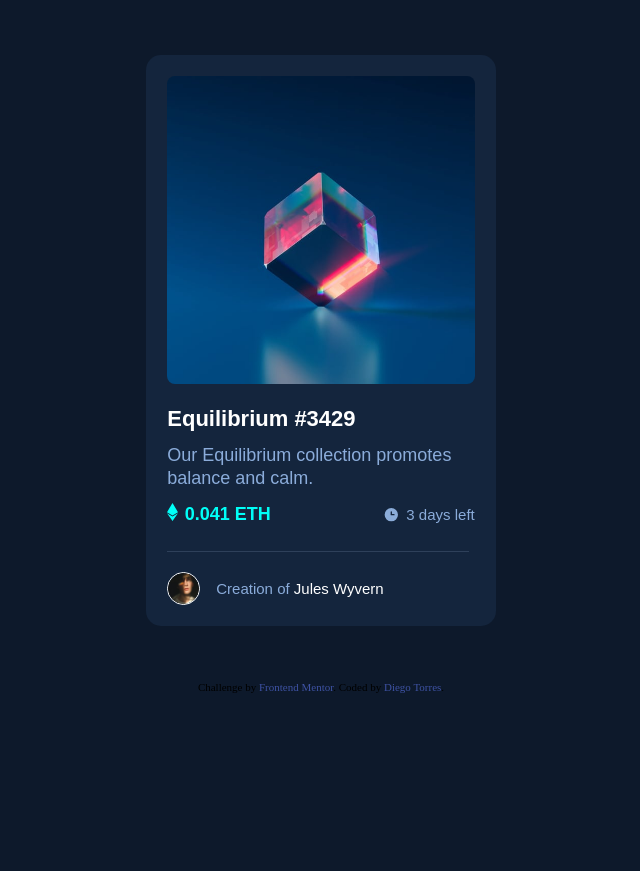
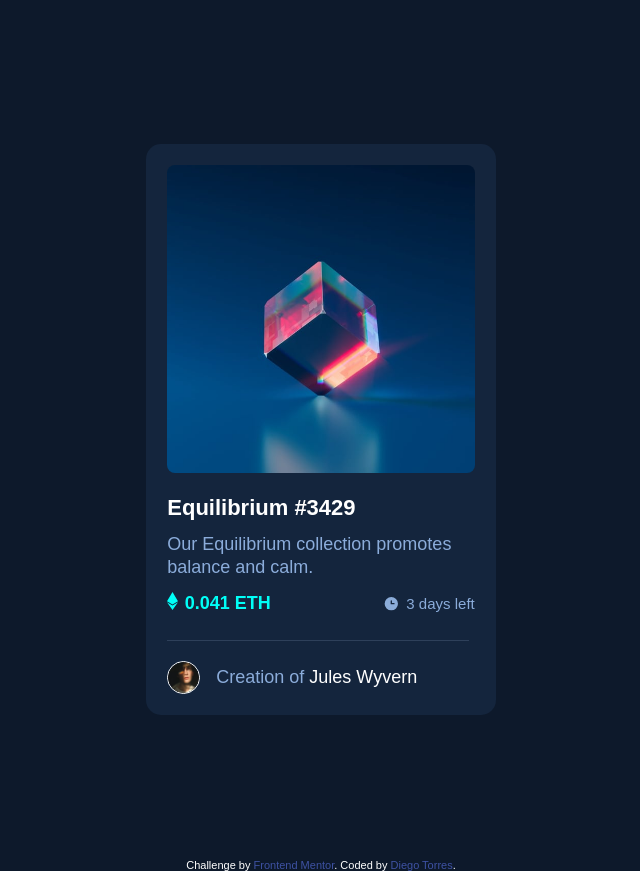
Before and after one commit to diegotorres9/nft-preview-card, a plain HTML site: page index.html in a window 1536 px wide. Shown: the whole page, without its empty margins (447-1087 px from the left). Before the commit the page ends 800 px from the top, so only its background shows below. Drawn offline with Linux system fonts and the light colour scheme.

Commit message:
desktop screen size styles and attribution class styling

```diff
--- a/styles.css
+++ b/styles.css
@@ -80,7 +80,7 @@ body {
 }
 .nft-container p {
     font-family: var(--outfit);
-    font-size: 18px;
+    font-size: 16px;
     font-weight: 300;
     line-height: 1.44rem;
     color: var(--softBlue);
@@ -99,6 +99,9 @@ body {
     color: var(--cyan);
     margin: 0;
 }
+.ethereum p {
+    font-size: 15px;
+}
 .ethereum svg {
     margin-right: 6.5px;
 }
@@ -110,6 +113,9 @@ body {
     font-weight: 400;
     color: var(--softBlue);
     margin: 0;
+}
+.days-left p {
+    font-size: 15px;
 }
 .days-left svg {
     margin-right: 6.5px;
@@ -146,3 +152,25 @@ body {
     margin-top: 25px;
     margin-bottom: 16px;
 }
+.attribution {
+    color: var(--white);
+    font-family: var(--outfit);
+    font-size: 12px;
+}
+.attribution a {
+    color: var(--softBlue);
+}
+@media screen and (min-width: 1440px) {
+    body {
+        display: flex;
+        flex-direction: column;
+        align-items: center;
+        justify-content: center;
+    }
+    .nft-container {
+        margin: 9rem 30rem;
+    }
+    .nft-container p {
+        font-size: 18px;
+    }
+}
```
